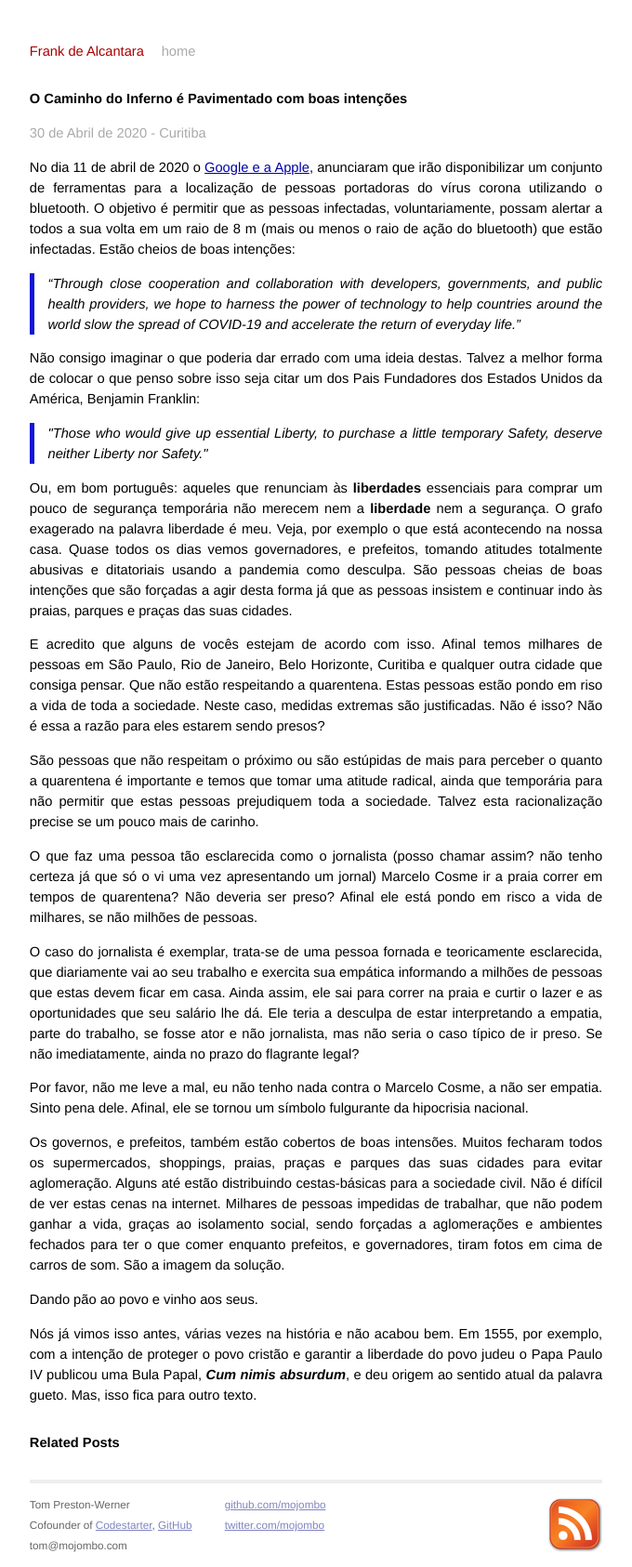
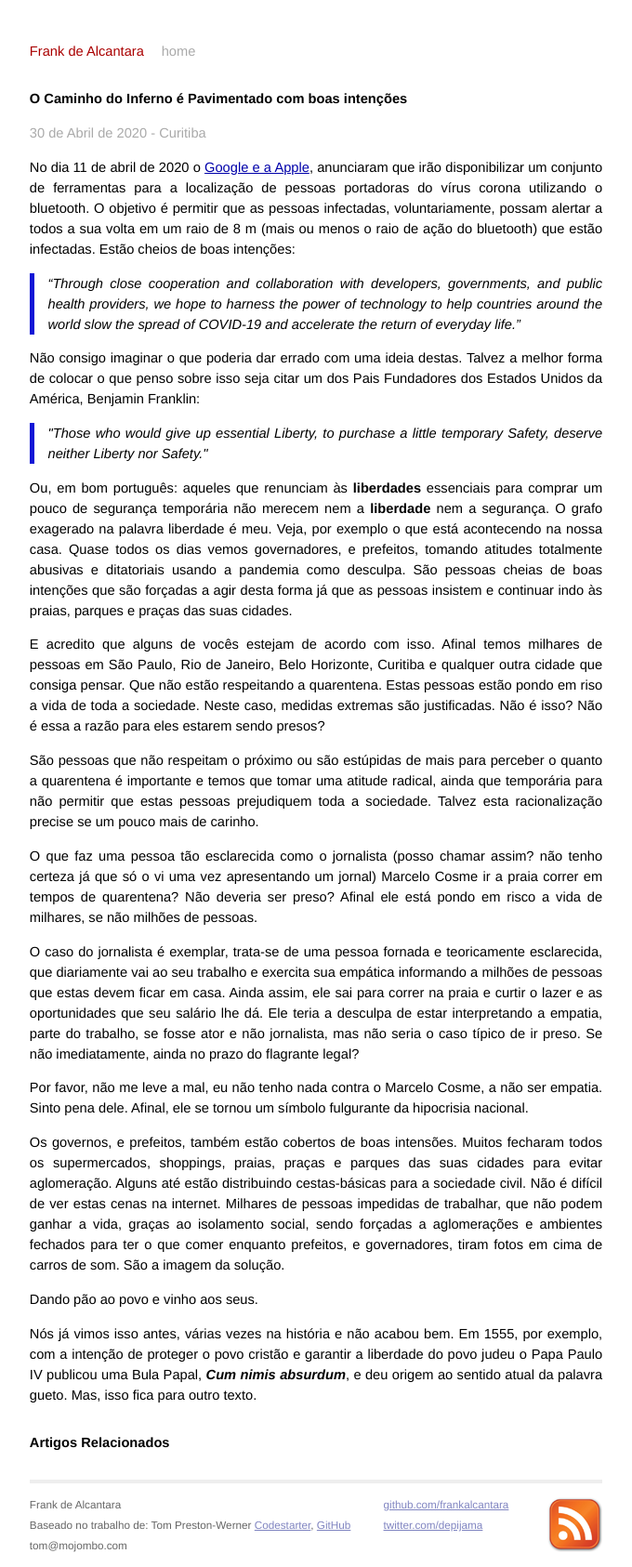
Before and after one commit to mojombo/mojombo.github.io, a Jekyll site: the page built from _posts/2020-04-30-o-caminho-do-inferno-pavimentado-com-boas-intencoes.md, in a window 1280 px wide. Shown: the whole page at 93% size, without its empty margins (300-980 px from the left). Built offline with Jekyll 4.4.1, drawn with Linux system fonts in a browser that asks for light colours.

Commit message:
configurando o rodapé

```diff
--- a/_layouts/default.html
+++ b/_layouts/default.html
@@ -36,9 +36,9 @@ var WRInitTime=(new Date()).getTime();
   <div class="footer">
     <div class="contact">
       <p>
-        Tom Preston-Werner
+        Frank de Alcantara
         <br />
-        Cofounder of
+        Baseado no trabalho de: Tom Preston-Werner
           <a href="https://codestarter.org/">Codestarter</a>,
           <a href="https://github.com/">GitHub</a>
         <br />
@@ -47,13 +47,13 @@ var WRInitTime=(new Date()).getTime();
     </div>
     <div class="contact">
       <p>
-        <a href="http://github.com/mojombo/">github.com/mojombo</a><br />
-        <a href="http://twitter.com/mojombo/">twitter.com/mojombo</a><br />
+        <a href="http://github.com/frankalcantara/">github.com/frankalcantara</a><br />
+        <a href="http://twitter.com/depijama/">twitter.com/depijama</a><br />
       </p>
     </div>
     <div class="rss">
-      <a href="http://feeds.feedburner.com/tom-preston-werner">
-        <img src="/images/rss.png" alt="Subscribe to RSS Feed" />
+      <a href="http://feeds.feedburner.com/feedburner/frankalcantara">
+        <img src="/images/rss.png" alt="Assine o RSS" />
       </a>
     </div>
   </div>
--- a/_layouts/post.html
+++ b/_layouts/post.html
@@ -6,7 +6,7 @@ layout: default
 </div>
 
 <div id="related">
-  <h2>Related Posts</h2>
+  <h2>Artigos Relacionados</h2>
   <ul class="posts">
     {% for post in site.related_posts limit:3 %}
       <li><span>{{ post.date | date_to_string }}</span> &raquo; <a href="{{ post.url }}">{{ post.title }}</a></li>
```
